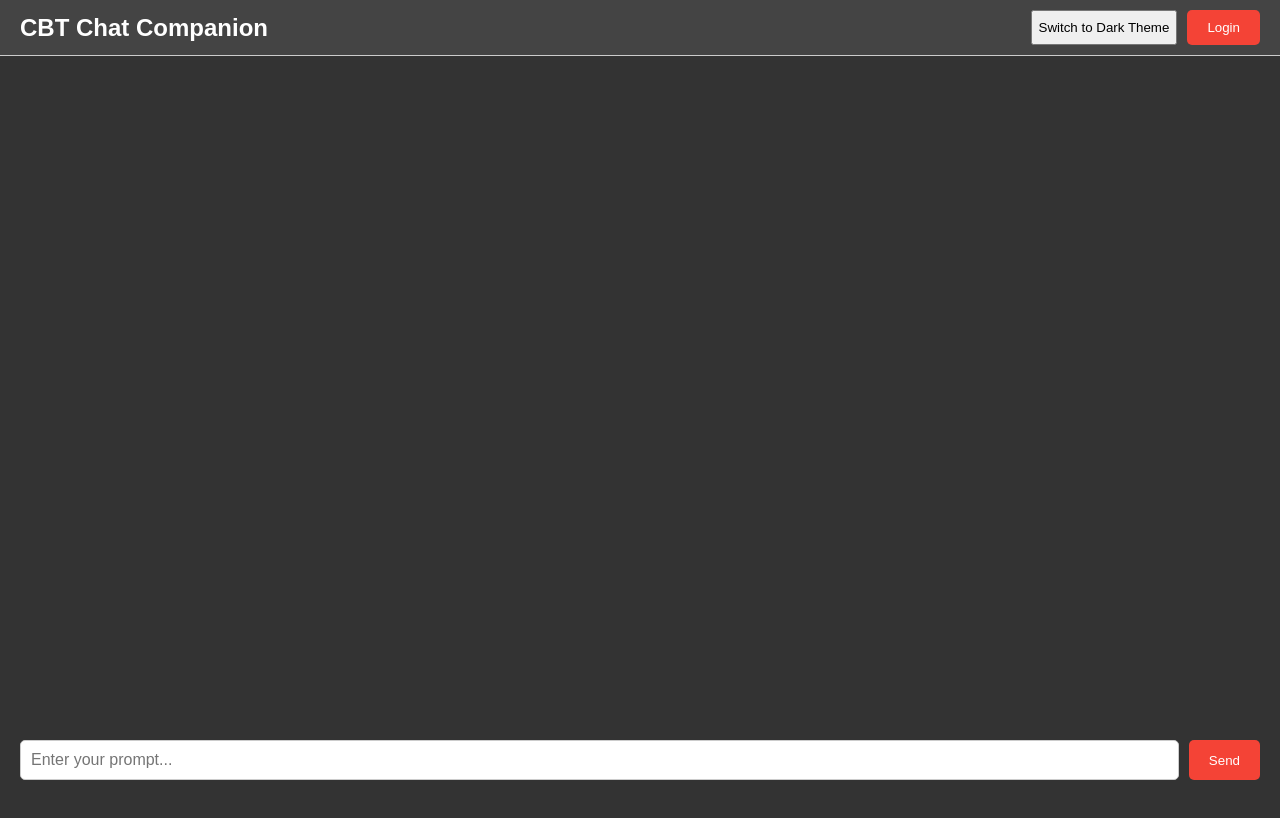
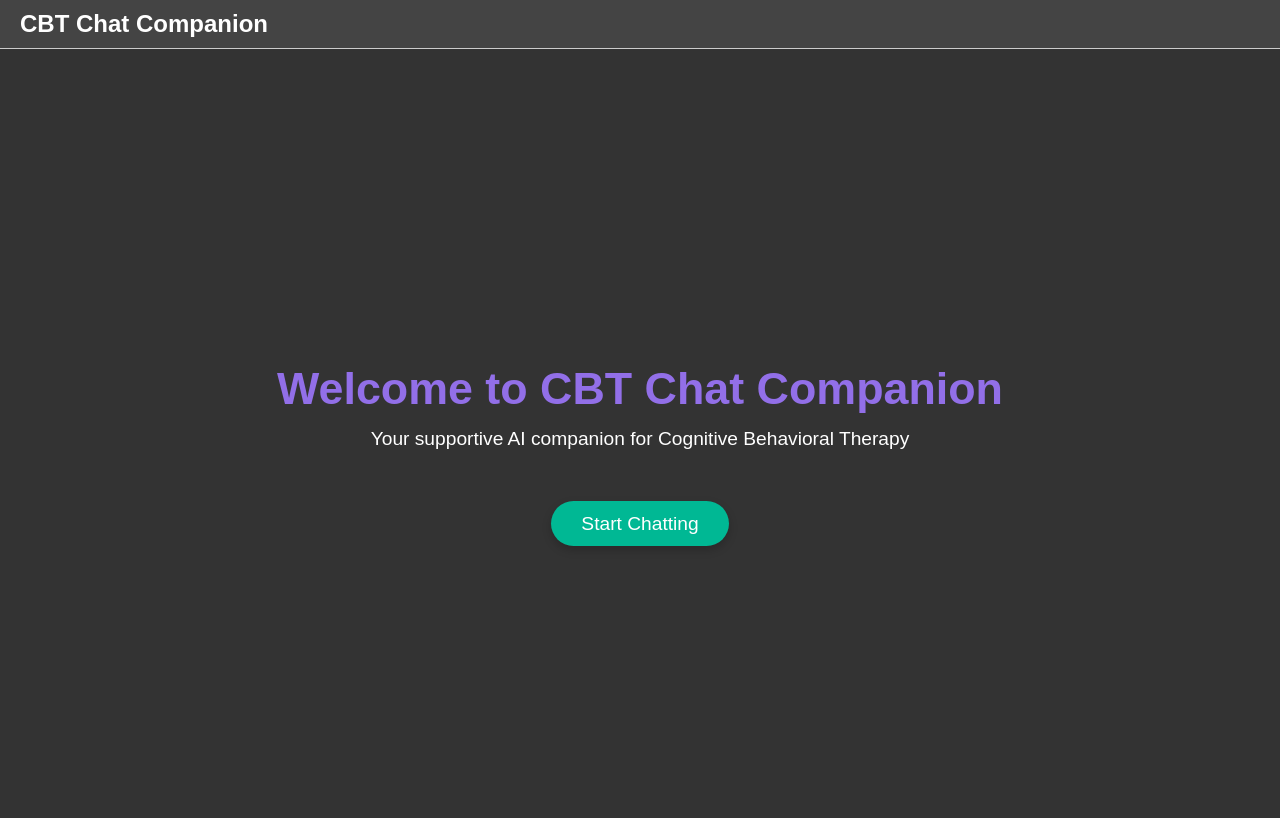
Before and after one commit to Shafrinnisha/CBT_chatbot, a React (Create React App) app in the folder cbt-chat-companion/: page / in a window 1280 px wide. Shown: the top 818 px of the page. Built offline with nearby package versions, Linux system fonts and the light colour scheme.

Commit message:
Home page added

```diff
--- a/cbt-chat-companion/src/App.js
+++ b/cbt-chat-companion/src/App.js
@@ -1,13 +1,18 @@
 import React from 'react';
-import { ThemeProvider } from './context/ThemeContext';
-import { GlobalStyle } from './styles/styles';
+import { BrowserRouter as Router, Route, Routes } from 'react-router-dom';
+// import Navbar from './components/Navbar';
 import Chatbot from './components/Chatbot';
+import Home from './components/Home';
 
-const App = () => (
-    <ThemeProvider>
-        <GlobalStyle />
-        <Chatbot />
-    </ThemeProvider>
-);
+function App() {
+  return (
+    <Router>
+      <Routes>
+        <Route path="/" element={<Home />} />
+        <Route path="/chat" element={<Chatbot />} />
+      </Routes>
+    </Router>
+  );
+}
 
 export default App;
--- /dev/null
+++ b/cbt-chat-companion/src/components/Home.js
@@ -0,0 +1,75 @@
+import React from 'react';
+import { Link } from 'react-router-dom';
+import styled, { keyframes } from 'styled-components';
+import Navbar from './Navbar';
+
+const fadeIn = keyframes`
+  from { opacity: 0; }
+  to { opacity: 1; }
+`;
+
+const HomeContainer = styled.div`
+  display: flex;
+  flex-direction: column;
+  align-items: center;
+  justify-content: center;
+  height: 100vh;
+  color: #333;
+  animation: ${fadeIn} 1.5s ease-in-out;
+  text-align: center;
+`;
+
+const Title = styled.h1`
+  font-size: 2.8em;
+  font-weight: bold;
+  margin: 0;
+  color: #926fe8;
+//   text-shadow: 2px 2px 5px rgba(255, 255, 255, 0.6); /* White shadow effect */
+`;
+
+const Subtitle = styled.p`
+  font-size: 1.2em;
+  margin-top: 10px;
+  max-width: 80%;
+  line-height: 1.6;
+  color: #fff ;  // #6f6fe8
+//   text-shadow: 0px 1px 3px rgba(255, 255, 255, 0.6); /* White shadow effect */
+`;
+
+const ButtonContainer = styled.div`
+  margin-top: 40px;
+`;
+
+const StartButton = styled(Link)`
+  padding: 12px 30px;
+  font-size: 1.2em;
+  color: #fff;
+  background-color: #00b894;
+  border-radius: 30px;
+  text-decoration: none;
+  transition: background-color 0.3s ease, transform 0.3s ease;
+  box-shadow: 0 4px 10px rgba(0, 0, 0, 0.2);
+
+  &:hover {
+    background-color: #00a572;
+    transform: scale(1.05);
+  }
+`;
+
+const Home = () => {
+  return (
+    <>
+    <Navbar />
+    <HomeContainer>
+
+      <Title>Welcome to CBT Chat Companion</Title>
+      <Subtitle>Your supportive AI companion for Cognitive Behavioral Therapy</Subtitle>
+      <ButtonContainer>
+        <StartButton to="/chat">Start Chatting</StartButton>
+      </ButtonContainer>
+    </HomeContainer>
+    </>
+  );
+};
+
+export default Home;
--- a/cbt-chat-companion/src/components/Navbar.js
+++ b/cbt-chat-companion/src/components/Navbar.js
@@ -1,21 +1,18 @@
 import React from 'react';
-import { NavbarContainer, ButtonContainer } from '../styles/styles';
-import LoginButton from './LoginButton';
-import { useTheme } from '../context/ThemeContext';
+import { NavbarContainer,} from '../styles/styles'; // ButtonContainer } from '../styles/styles';
+import { Link } from 'react-router-dom';
+// import LoginButton from './LoginButton';
 
 const Navbar = () => {
-    const { theme, toggleTheme } = useTheme();
-
     return (
         <NavbarContainer>
-            <h1>CBT Chat Companion</h1>
-            <ButtonContainer>
-
-                <button onClick={toggleTheme}>
-                    Switch to {theme === 'light' ? 'Dark' : 'Light'} Theme
-                </button>
+            <Link to="/" style={{ textDecoration: 'none', color: 'inherit' }}>
+                <h1>CBT Chat Companion</h1>
+            </Link>
+            {/* Uncomment the following if you want to use the login button */}
+            {/* <ButtonContainer>
                 <LoginButton />
-            </ButtonContainer>
+            </ButtonContainer> */}
         </NavbarContainer>
     );
 };
```
